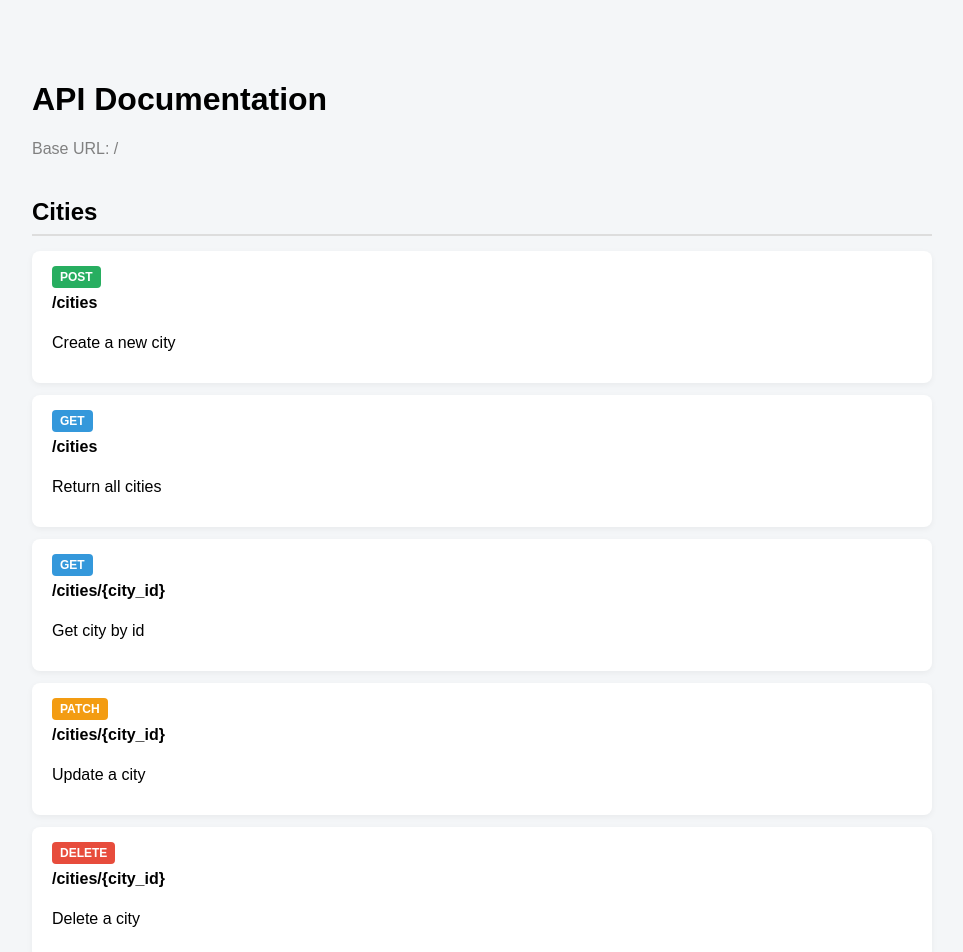
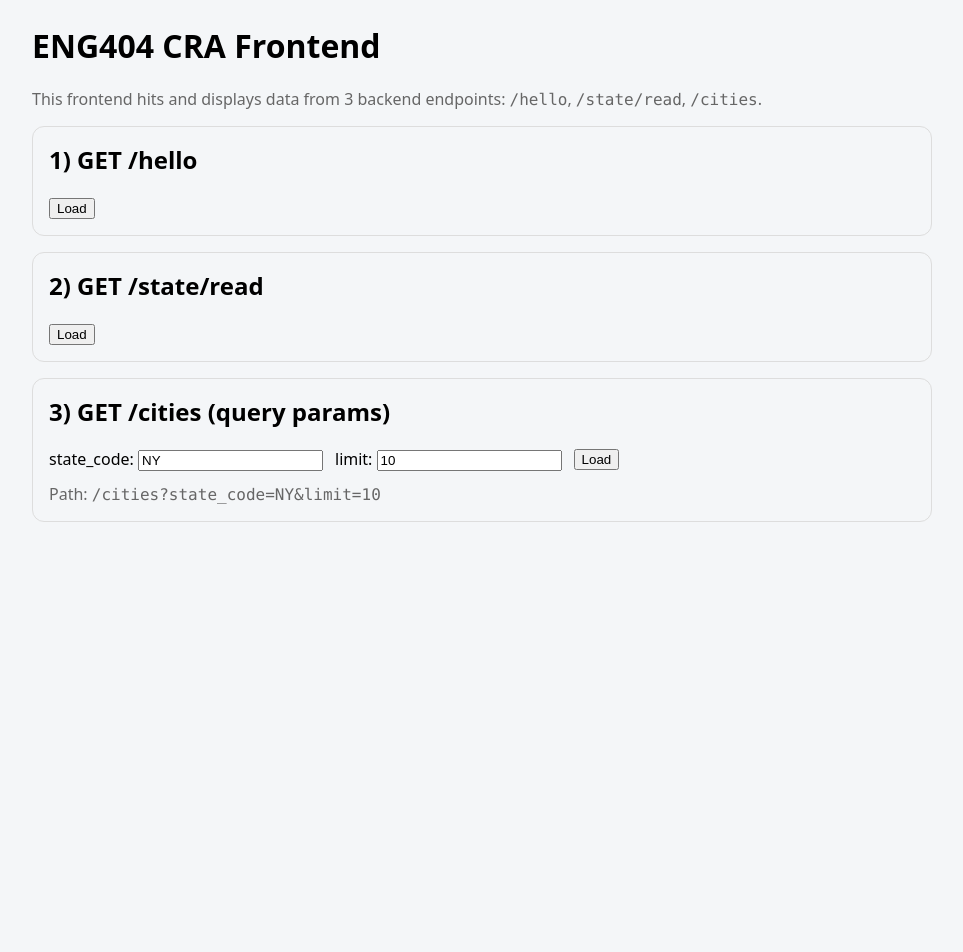
Before and after one commit to aLIcia118/eng404, a React (Create React App) app in the folder frontend/: page / in a window 1280 px wide. Shown: the top 952 px of the page, without its empty margins (158-1121 px from the left). After the commit the page ends 800 px from the top, so only its background shows below. Built offline with nearby package versions, Linux system fonts and the light colour scheme.

Commit message:
frontend demo

```diff
--- a/frontend/src/App.js
+++ b/frontend/src/App.js
@@ -1,64 +1,158 @@
+import React, { useMemo, useState } from "react";
 import "./App.css";
 
-function App() {
+async function fetchJson(path) {
+  const res = await fetch(path);
+  const text = await res.text();
+  let data;
+  try {
+    data = JSON.parse(text);
+  } catch {
+    data = text;
+  }
+  if (!res.ok) {
+    throw new Error(`${res.status} ${res.statusText}: ${typeof data === "string" ? data : JSON.stringify(data)}`);
+  }
+  return data;
+}
+
+function Card({ title, children }) {
   return (
-    <div className="container">
-      <header className="header">
-        <h1>API Documentation</h1>
-        <p className="subtitle">Base URL: /</p>
-      </header>
-
-      <section className="group">
-        <h2>Cities</h2>
-
-        <div className="endpoint post">
-          <span className="method">POST</span>
-          <span className="path">/cities</span>
-          <p>Create a new city</p>
-        </div>
-
-        <div className="endpoint get">
-          <span className="method">GET</span>
-          <span className="path">/cities</span>
-          <p>Return all cities</p>
-        </div>
-
-        <div className="endpoint get">
-          <span className="method">GET</span>
-          <span className="path">/cities/{'{city_id}'}</span>
-          <p>Get city by id</p>
-        </div>
-
-        <div className="endpoint patch">
-          <span className="method">PATCH</span>
-          <span className="path">/cities/{'{city_id}'}</span>
-          <p>Update a city</p>
-        </div>
-
-        <div className="endpoint delete">
-          <span className="method">DELETE</span>
-          <span className="path">/cities/{'{city_id}'}</span>
-          <p>Delete a city</p>
-        </div>
-      </section>
-
-      <section className="group">
-        <h2>State</h2>
-
-        <div className="endpoint get">
-          <span className="method">GET</span>
-          <span className="path">/state/read</span>
-          <p>Return all states and count</p>
-        </div>
-
-        <div className="endpoint get">
-          <span className="method">GET</span>
-          <span className="path">/state/{'{state_code}'}</span>
-          <p>Get state by code</p>
-        </div>
-      </section>
+    <div style={{ border: "1px solid #ddd", borderRadius: 12, padding: 16, marginBottom: 16 }}>
+      <h2 style={{ marginTop: 0 }}>{title}</h2>
+      {children}
     </div>
   );
 }
 
-export default App;
+function JsonBox({ value }) {
+  return (
+    <pre style={{ background: "#f7f7f7", padding: 12, borderRadius: 10, overflowX: "auto" }}>
+      {JSON.stringify(value, null, 2)}
+    </pre>
+  );
+}
+
+export default function App() {
+  // Endpoint 1: /hello
+  const [hello, setHello] = useState(null);
+  const [helloErr, setHelloErr] = useState(null);
+
+  // Endpoint 2: /state/read
+  const [statesResp, setStatesResp] = useState(null);
+  const [statesErr, setStatesErr] = useState(null);
+
+  // Endpoint 3: /cities (with query params)
+  const [stateCode, setStateCode] = useState("NY");
+  const [limit, setLimit] = useState("10");
+  const [cities, setCities] = useState(null);
+  const [citiesErr, setCitiesErr] = useState(null);
+
+  const citiesPath = useMemo(() => {
+    const params = new URLSearchParams();
+    if (stateCode.trim()) params.set("state_code", stateCode.trim());
+    if (limit.trim()) params.set("limit", limit.trim());
+    return `/cities?${params.toString()}`;
+  }, [stateCode, limit]);
+
+  const loadHello = async () => {
+    setHelloErr(null);
+    try {
+      setHello(await fetchJson("/hello"));
+    } catch (e) {
+      setHelloErr(e.message);
+    }
+  };
+
+  const loadStates = async () => {
+    setStatesErr(null);
+    try {
+      setStatesResp(await fetchJson("/state/read"));
+    } catch (e) {
+      setStatesErr(e.message);
+    }
+  };
+
+  const loadCities = async () => {
+    setCitiesErr(null);
+    try {
+      setCities(await fetchJson(citiesPath));
+    } catch (e) {
+      setCitiesErr(e.message);
+    }
+  };
+
+  return (
+    <div style={{ maxWidth: 900, margin: "24px auto", padding: "0 16px", fontFamily: "system-ui" }}>
+      <h1 style={{ marginTop: 0 }}>ENG404 CRA Frontend</h1>
+      <p style={{ color: "#666" }}>
+        This frontend hits and displays data from 3 backend endpoints: <code>/hello</code>,{" "}
+        <code>/state/read</code>, <code>/cities</code>.
+      </p>
+
+      <Card title="1) GET /hello">
+        <button onClick={loadHello}>Load</button>
+        {helloErr && <p style={{ color: "crimson" }}>{helloErr}</p>}
+        {hello && <JsonBox value={hello} />}
+      </Card>
+
+      <Card title="2) GET /state/read">
+        <button onClick={loadStates}>Load</button>
+        {statesErr && <p style={{ color: "crimson" }}>{statesErr}</p>}
+        {statesResp && (
+          <>
+            <p>
+              Records: <b>{statesResp["Number of Records"]}</b>
+            </p>
+
+            {/* 只预览一部分，避免太长 */}
+            <JsonBox
+              value={{
+                "States Preview":
+                  Array.isArray(statesResp["States"])
+                    ? statesResp["States"].slice(0, 10)
+                    : Object.fromEntries(Object.entries(statesResp["States"] || {}).slice(0, 10)),
+              }}
+            />
+          </>
+        )}
+      </Card>
+
+      <Card title="3) GET /cities (query params)">
+        <div style={{ display: "flex", gap: 12, alignItems: "center", flexWrap: "wrap" }}>
+          <label>
+            state_code:&nbsp;
+            <input value={stateCode} onChange={(e) => setStateCode(e.target.value)} placeholder="NY" />
+          </label>
+          <label>
+            limit:&nbsp;
+            <input value={limit} onChange={(e) => setLimit(e.target.value)} placeholder="10" />
+          </label>
+          <button onClick={loadCities}>Load</button>
+          <span style={{ color: "#666" }}>
+            Path: <code>{citiesPath}</code>
+          </span>
+        </div>
+
+        {citiesErr && <p style={{ color: "crimson" }}>{citiesErr}</p>}
+
+        {Array.isArray(cities) && (
+          <>
+            <p>
+              Results: <b>{cities.length}</b>
+            </p>
+            <ul>
+              {cities.map((c, idx) => (
+                <li key={idx}>
+                  <b>{c.name}</b> ({c.state_code})
+                </li>
+              ))}
+            </ul>
+          </>
+        )}
+
+        {cities && !Array.isArray(cities) && <JsonBox value={cities} />}
+      </Card>
+    </div>
+  );
+}
```
